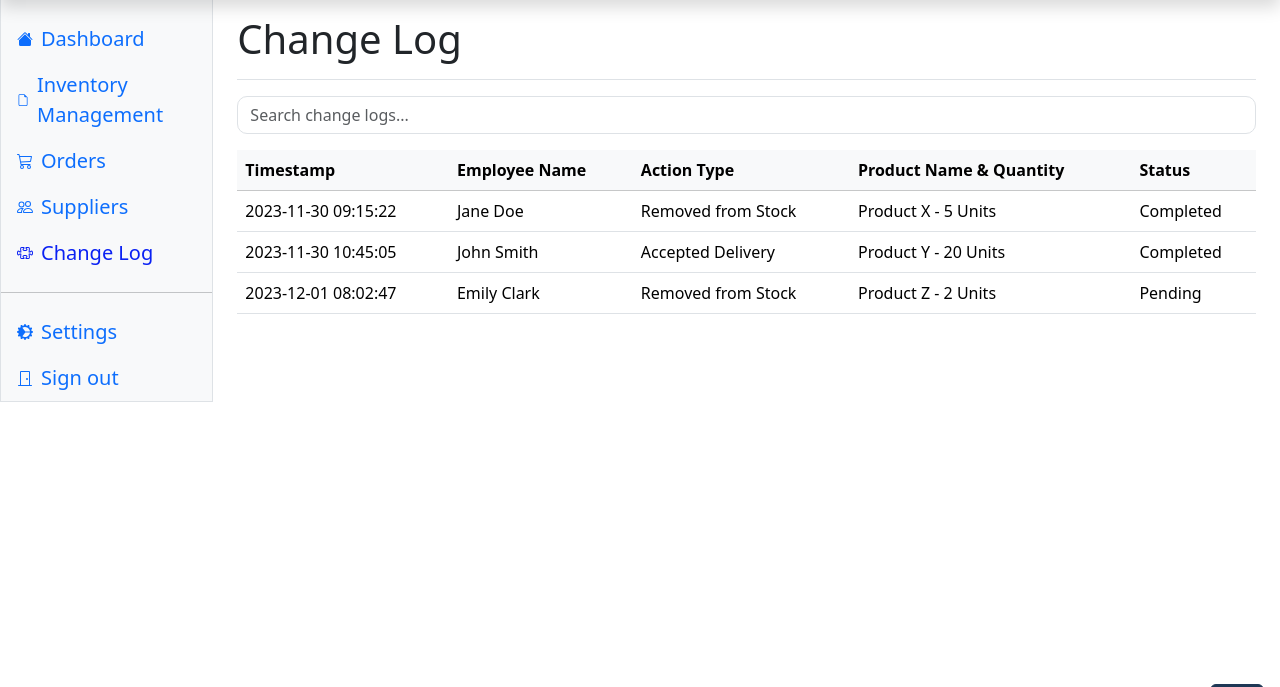
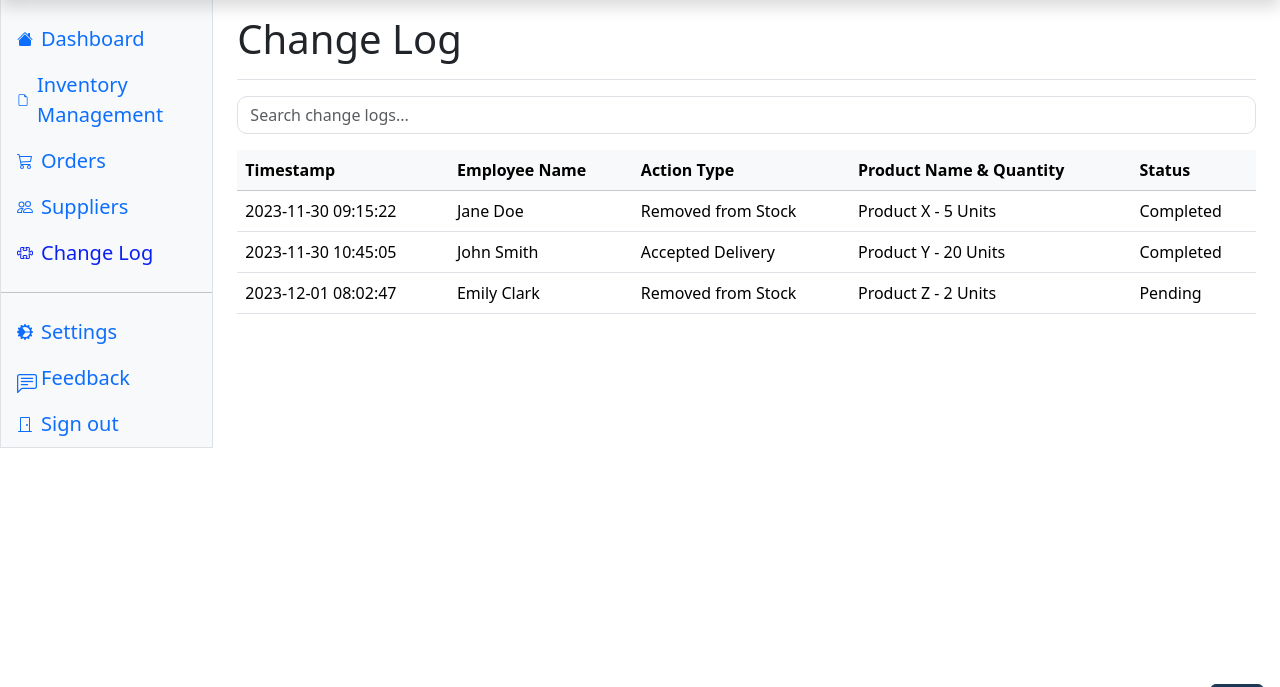
Before and after one commit to lsus-csc-jc/ECIMS, a Django app: page /changelog.html in a window 1280 px wide. Shown: the part 58-745 px from the top of the page. Run offline with Django 5.2, Linux system fonts and the light colour scheme; the visitor is signed in with stand-in values (Sample User, id 1); data that the repository does not hold is empty; some libraries are stand-ins or nearby versions.

Commit message:
added feedback to changelog page

```diff
--- a/core/templates/changelog.html
+++ b/core/templates/changelog.html
@@ -165,6 +165,12 @@
                   </a>
                 </li>
                 <li class="nav-item">
+                  <a class="nav-link d-flex align-items-center gap-2" href="#" id="feedbackLink">
+                  <i class="bi bi-chat-left-text"></i>
+                  Feedback
+                  </a>
+                </li>
+                <li class="nav-item">
                   <a class="nav-link d-flex align-items-center gap-2" href="#" id="logoutBtn">
                     <svg class="bi"><use xlink:href="#door-closed"/></svg> Sign out
                   </a>
```
